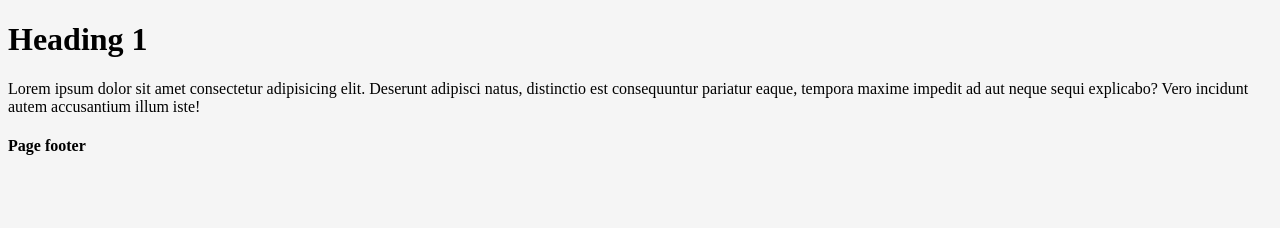
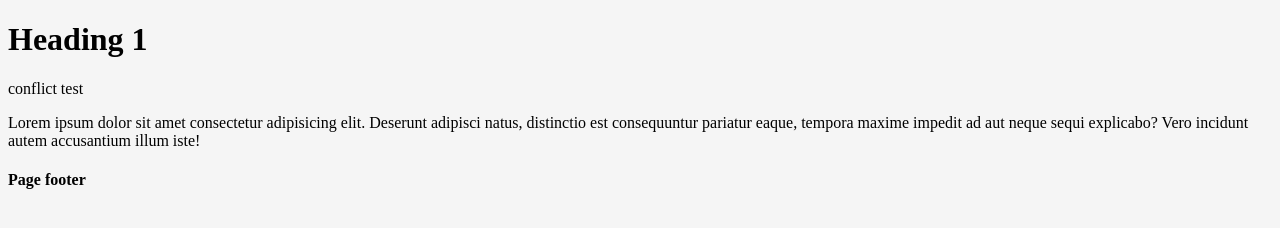
Before and after one commit to houcem-h/git-training-june-2022, a plain HTML site: page index.html in a window 1280 px wide. Drawn offline with Linux system fonts and the light colour scheme.

Commit message:
new conflict

```diff
--- a/index.html
+++ b/index.html
@@ -10,6 +10,7 @@
   <body>
     <header>
       <h1>Heading 1</h1>
+      <p>conflict test</p>
     </header>
     <main>
       <section>
```
